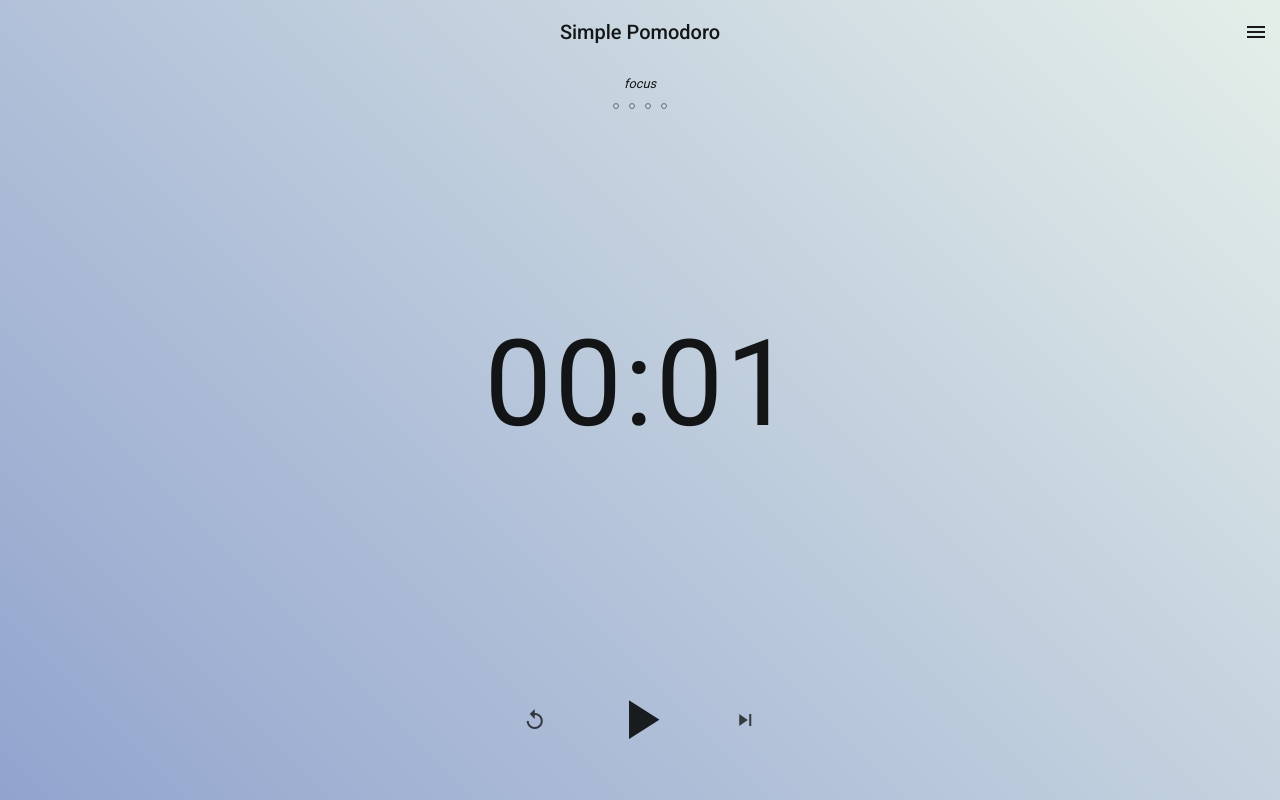
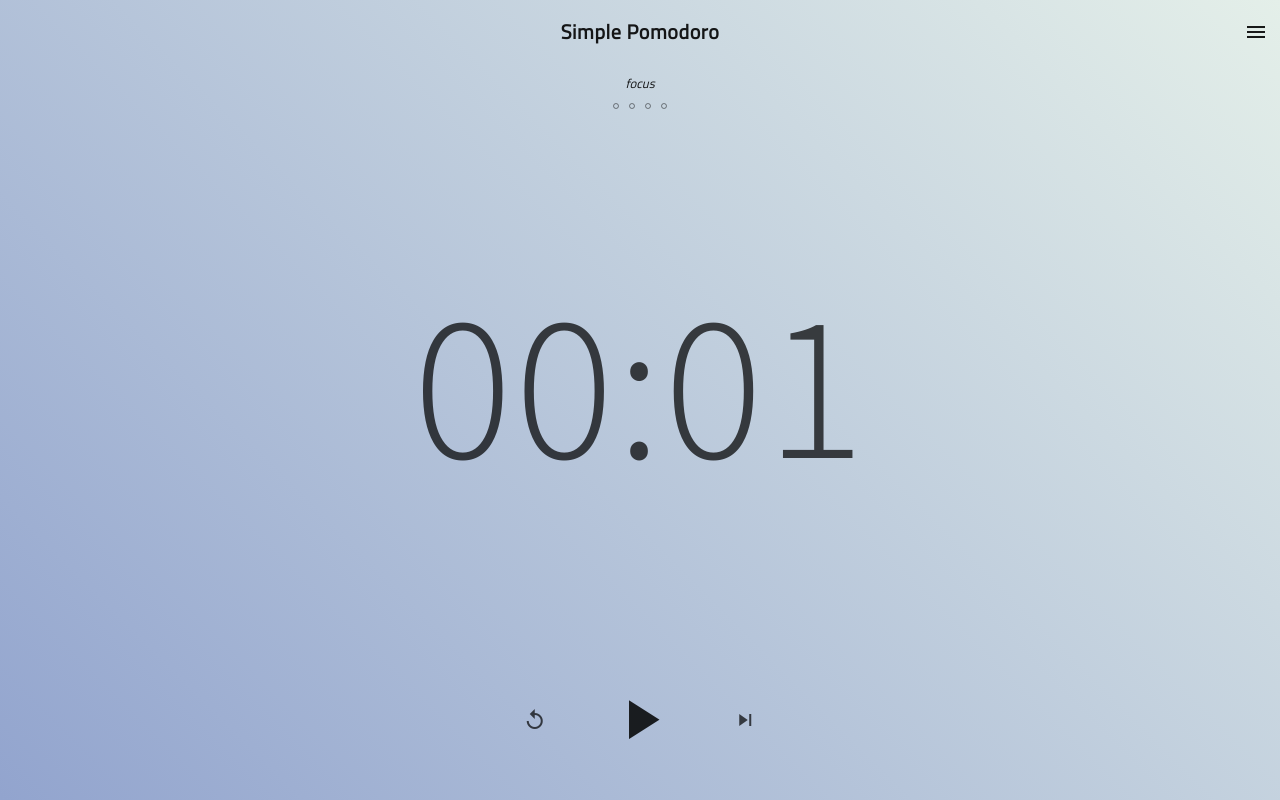
Before and after one commit to Thilerion/vue-pomodoro, a Vue app: page / in a window 1280 px wide. Built offline with nearby package versions, Linux system fonts and the light colour scheme.

Commit message:
different fonts

```diff
--- a/public/index.html
+++ b/public/index.html
@@ -5,7 +5,7 @@
     <meta http-equiv="X-UA-Compatible" content="IE=edge">
     <meta name="viewport" content="width=device-width,initial-scale=1.0">
 	<link rel="shortcut icon" href="<%= webpackConfig.output.publicPath %>favicon.ico">
-	<link href="https://fonts.googleapis.com/css?family=Roboto:300,400,500" rel="stylesheet">
+	<link href="https://fonts.googleapis.com/css?family=Source+Sans+Pro:300|Titillium+Web:200,300,400" rel="stylesheet">
 	<link href="https://fonts.googleapis.com/icon?family=Material+Icons" rel="stylesheet">
     <title>simple-pomodoro</title>
   </head>
--- a/src/App.vue
+++ b/src/App.vue
@@ -33,7 +33,7 @@ export default {
 
 <style>
 #app {
-	font-family: "Roboto", sans-serif;
+	font-family: "Titillium Web", sans-serif;
 	-webkit-font-smoothing: antialiased;
 	-moz-osx-font-smoothing: grayscale;
 	text-align: center;
--- a/src/components/PomoNav.vue
+++ b/src/components/PomoNav.vue
@@ -18,7 +18,8 @@ export default {
 <style scoped>
 	h1 {
 		font-size: 1.25rem;
-		font-weight: 500;
+		font-weight: bold;
+		letter-spacing: 0.03em;
 	}
 
 	.nav-top {
--- a/src/components/PomoTimeView.vue
+++ b/src/components/PomoTimeView.vue
@@ -81,7 +81,11 @@ export default {
 }
 
 .time-display {
-	font-size: 15vmin;
-	letter-spacing: 0.15rem;
+	font-family: "Crimson Text", serif;
+	font-size: 26vmin;
+	opacity: 0.8;
+	font-family: "Source Sans Pro", sans-serif;
+	font-weight: 300;
+	letter-spacing: 2px;
 }
 </style>
```
